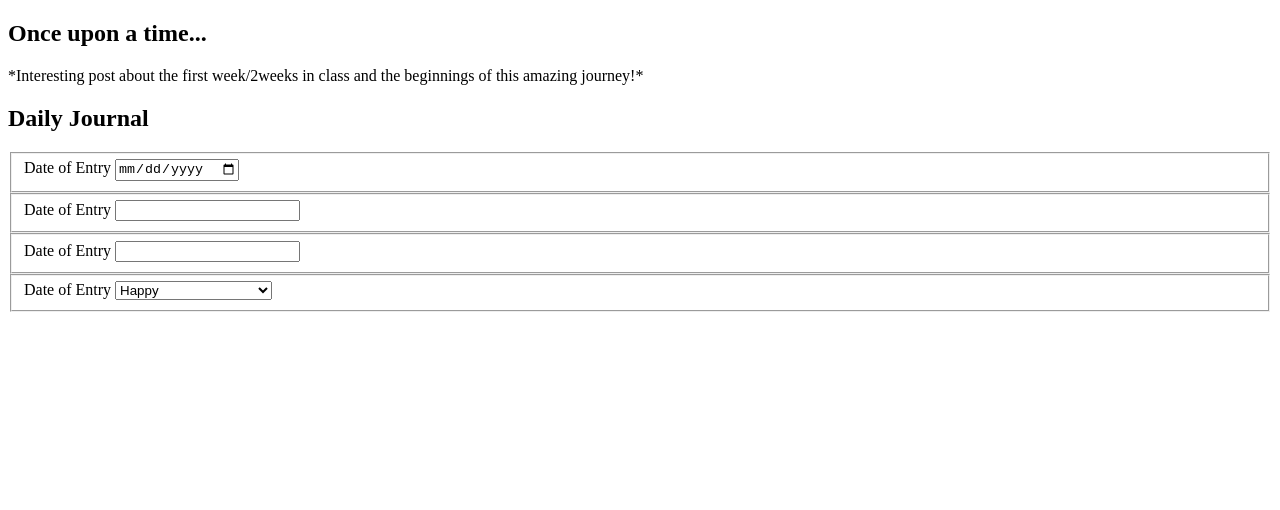
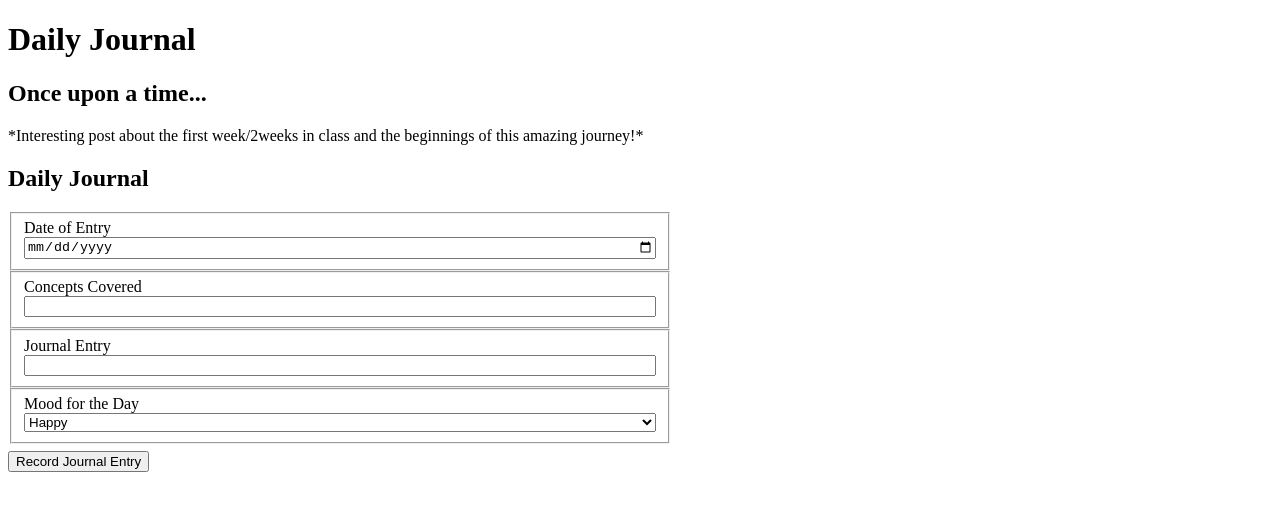
Before and after one commit to cArel116/dailyJournal, a plain HTML site: page index.html in a window 1280 px wide. Drawn offline with Linux system fonts and the light colour scheme; files that its build step writes are made by us from their sources.

Commit message:
html and form complete

```diff
--- a/index.html
+++ b/index.html
@@ -4,10 +4,10 @@
     <meta charset="UTF-8">
     <meta name="viewport" content="width=device-width, initial-scale=1.0">
     <title>Daily Journal</title>
-    <link rel="stylesheet" href="main.css">
+    <link rel="stylesheet" href="styles/main.css">
 </head>
 <body>
-    <header></header>
+    <header><h1>Daily Journal</h1></header>
     <main>
         <section>
             <h1>Once upon a time...</h1>
@@ -20,15 +20,15 @@
                         <input type="date" name="journalDate" id="journalDate">
                     </fieldset>
                     <fieldset>
-                        <label for="journalDate">Date of Entry</label>
+                        <label for="conceptsCovered">Concepts Covered</label>
                         <input type="text" name="conceptsCovered" id="conceptsCovered">
                     </fieldset>
                     <fieldset>
-                        <label for="journalDate">Date of Entry</label>
+                        <label for="journalEntry">Journal Entry</label>
                         <input type="text" name="journalEntry" id="journalEntry">
                     </fieldset>
                     <fieldset>
-                        <label for="journalDate">Date of Entry</label>
+                        <label for="mood">Mood for the Day</label>
                         <select name="mood" id="mood">
                             <option value="happy">Happy</option>
                             <option value="sad">Sad</option>
@@ -39,6 +39,7 @@
                             <option value="ulrichvonlichtenstein">Ulrich von Lichtenstein</option>
                         </select>
                     </fieldset>
+                    <input type="submit" class="submit" value="Record Journal Entry">
                 </form>
             </article>
         </section>
--- a/styles/main.css
+++ b/styles/main.css
@@ -0,0 +1,9 @@
+fieldset {
+    display: flex;
+    flex-direction: column;
+    width: 50%;
+}
+
+.submit {
+    margin-top: 0.5em;
+}
```
